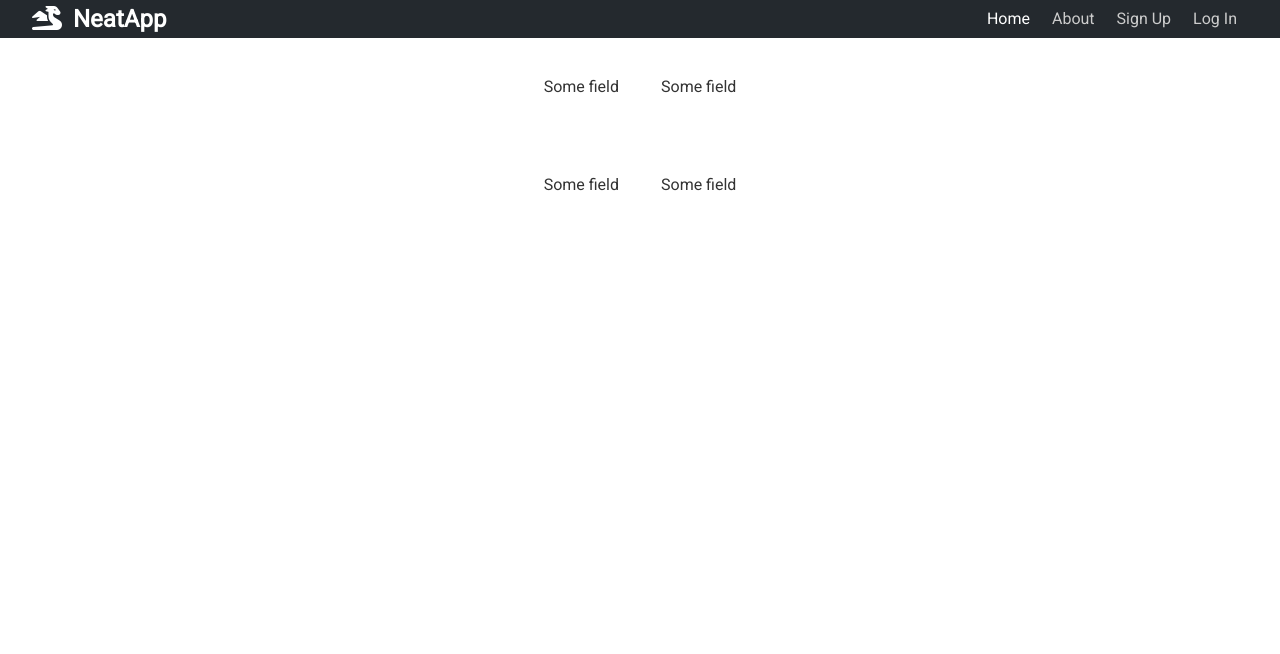
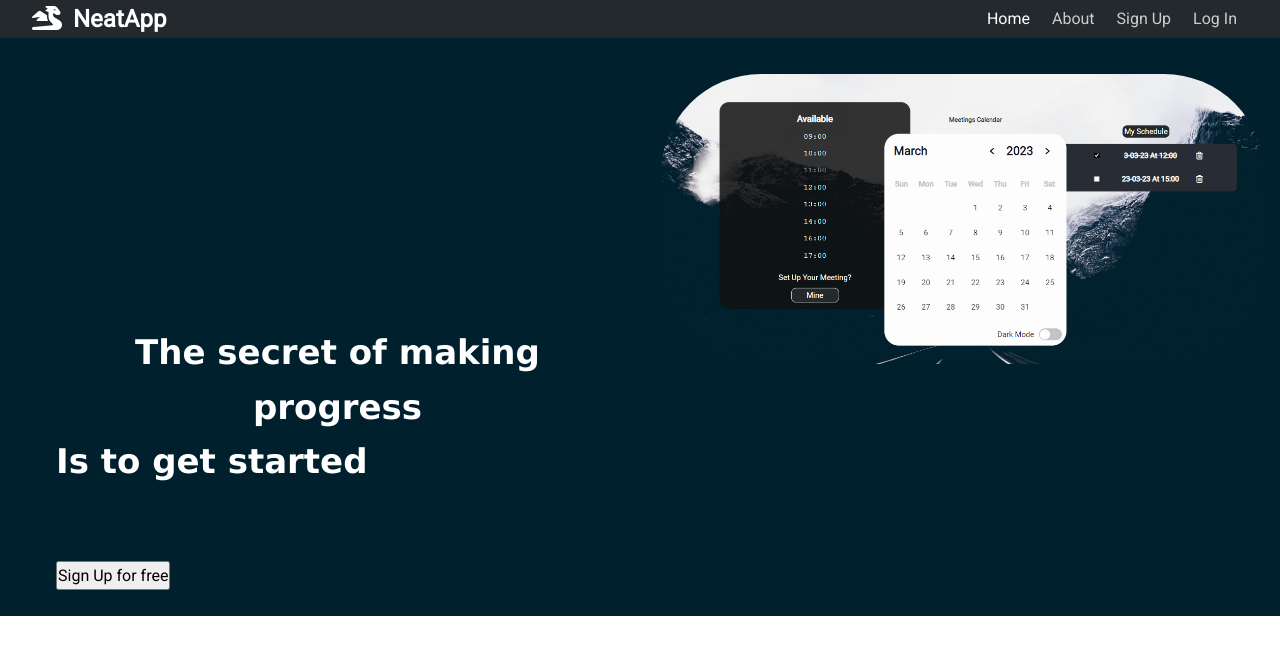
Before and after one commit to Nita1001/neatApp, a React (Create React App) app: page / in a window 1280 px wide. Shown: the top 654 px of the page. Built offline with nearby package versions, Linux system fonts and the light colour scheme.

Commit message:
homePage

```diff
--- a/src/index.css
+++ b/src/index.css
@@ -73,7 +73,13 @@ body {
 }
 
 /* background-image: url("./assets/images/10837496_19449741.jpg"); */
-
+.home {
+    color: white;
+    background-color: rgb(0, 32, 45);
+}
+.homeCard1 img {
+    border-radius: 10rem;
+}
 .scheduleBackground {
     background-image: url("./assets/images/da81bd01-eef0-42a0-9a1c-28292e11d84d.jfif");
     background-repeat: no-repeat;
@@ -87,7 +93,7 @@ body {
     background-size: cover;
 }
 .profileHeaderBackground {
-    height: 40vh;
+    height: 30vh;
     background-color: rgba(255, 255, 255, 0.282);
 }
 .profileHeader {
@@ -200,7 +206,6 @@ span {
     height: auto;
     margin: 0 auto;
     max-width: 100%;
-    padding: 0 3.2rem;
 }
 
 /* Burger Menu */
@@ -472,6 +477,20 @@ span {
     min-width: 6rem;
     border-radius: 0.5rem;
     width: fit-content;
+}
+.homeCard0 {
+    display: flex;
+    align-items: baseline;
+    flex-direction: column;
+    margin-left: 4rem;
+    margin-top: 14rem;
+}
+.homeCard0 h1 {
+    font-family: "Lucida Sans Regular";
+    font-size: 3.4rem;
+}
+.homeCard2 {
+    margin-left: 4rem;
 }
 
 /* List */
@@ -1419,4 +1438,8 @@ input[type="submit"]:disabled {
         width: fit-content;
         height: 50%;
     }
+    .homeCard0 h1 {
+        font-family: "Lucida Sans Regular";
+        font-size: 2.4rem;
+    }
 }
--- a/src/pages/Home.js
+++ b/src/pages/Home.js
@@ -1,5 +1,6 @@
 import React from 'react'
 import { Helmet } from 'react-helmet'
+import calendarImg from '../assets/images/Capture222.PNG'
 const Home = () => {
     return (
         <>
@@ -8,17 +9,15 @@ const Home = () => {
             </Helmet>
             <div className='home'>
                 <div className='grid-2'>
-                    <div className='homeCard'>
-                        Some field
+                    <div className='homeCard homeCard0'>
+                        <h1>The secret of making progress</h1>
+                        <h1> Is to get started</h1>
                     </div>
-                    <div className='homeCard'>
-                        Some field
+                    <div className='homeCard homeCard1'>
+                        <img src={calendarImg} alt='cal'></img>
                     </div>
-                    <div className='homeCard'>
-                        Some field
-                    </div>
-                    <div className='homeCard'>
-                        Some field
+                    <div className='homeCard homeCard2'>
+                        <button>Sign Up for free</button>
                     </div>
                 </div>
             </div>
```
Also changed, not shown: src/assets/images/Capture222.PNG (added).
